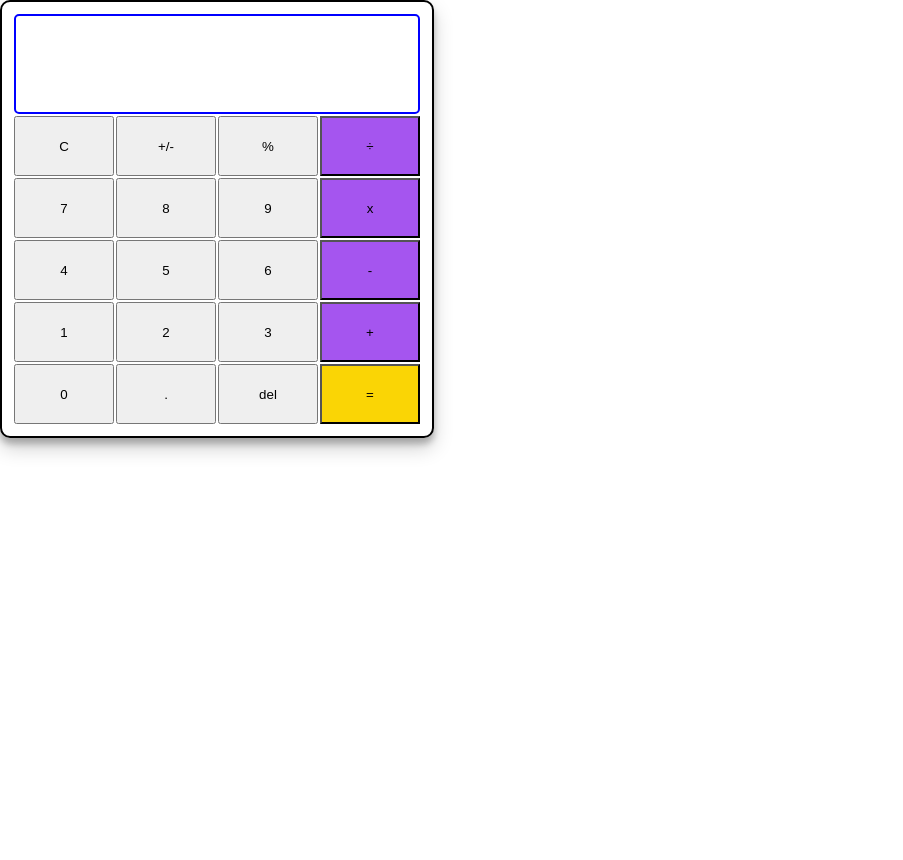
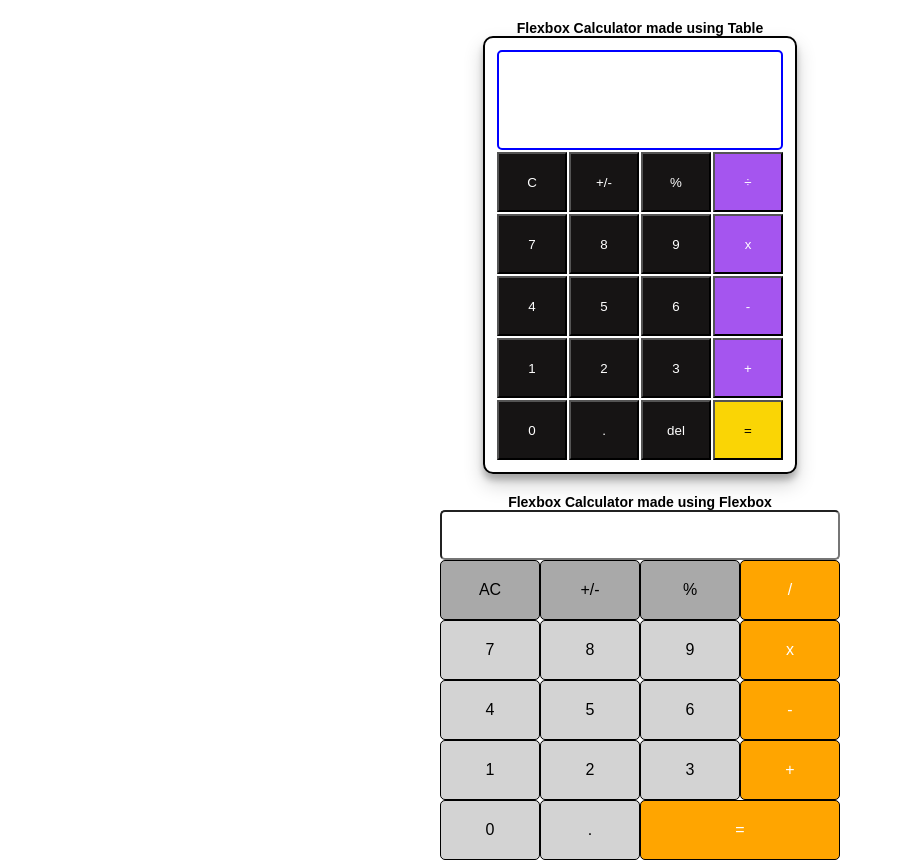
Before and after one commit to Nakachukwu/Portfolio, a plain HTML site: page calculator.html in a window 1280 px wide. Shown: the whole page, without its empty margins (0-903 px from the left). Before the commit the page ends 800 px from the top, so only its background shows below. Drawn offline with Linux system fonts and the light colour scheme.

Commit message:
flexbox calculator

```diff
--- a/calc.css
+++ b/calc.css
@@ -4,14 +4,20 @@
   padding: 0;
 }
 
+h2 {
+  text-align: center;
+  padding-top: 20px;
+  font-family: sans-serif;
+  font-size: 14px;
+}
 .calculator {
   border: 2px solid black;
   height: 400px;
-  width: 250px;
+  width: 200px;
   padding: 10px;
   border-radius: 10px;
   box-shadow: rgba(0, 0, 0, 0.19) 0px 10px 20px, rgba(0, 0, 0, 0.23) 0px 6px 6px;
-  font-weight: 100;
+  margin: 0 auto;
 }
 
 .result_display {
@@ -23,52 +29,60 @@
 }
 
 .button {
-  width: 100px;
+  width: 70px;
   height: 60px;
   cursor: pointer;
   font-family: sans-serif;
+  background-color: #161414;
+  color: white;
 }
 
 .operation {
   background-color: #a555ef;
+  color: white;
 }
 
 .equals {
   background-color: #fad505;
+  color: black;
 }
-/*
-@import url('https://fonts.googleapis.com/css2?family=Orbitron&display=swap');
-.calculator {
- padding: 10px;
- border-radius: 1em;
- height: 400px;
- width: 100px;
- margin: 0 auto;
- box-shadow: rgba(0, 0, 0, 0.19) 0px 10px 20px, rgba(0, 0, 0, 0.23) 0px 6px 6px;
+
+.button:active {
+  background: #e5e5e5;
+  box-shadow: inset 0px 0px 5px #c1c1c1;
 }
-.display-box {
- font-family: 'Orbitron', sans-serif;
- background-color: #dcdbe1;
- border: solid black 0.5px;
- color: black;
- border-radius: 5px;
- width: 100%;
- height: 65%;
+
+.flexContainer {
+  width: 400px;
+  margin: 0 auto;
+  display: flex;
+  border-radius: 90px;
 }
-.button {
- font-family: 'Orbitron', sans-serif;
- background-color: #64278f;
- color: white;
- border: solid black 0.5px;
- width: 100px;
- border-radius: 5px;
- height: 70%;
- outline: none;
+.flex-calculator {
+  border-radius: 20px;
 }
-.button:active {
- background: #e5e5e5;
- -webkit-box-shadow: inset 0px 0px 5px #c1c1c1;
- -moz-box-shadow: inset 0px 0px 5px #c1c1c1;
- box-shadow: inset 0px 0px 5px #c1c1c1;
+
+.results {
+  width: 400px;
+  height: 50px;
+  border-radius: 5px;
 }
-*/
+.buttonz {
+  width: 100px;
+  padding: 20px 0px;
+  text-align: center;
+  background-color: lightgray;
+  border: 1px solid black;
+  border-radius: 5px;
+  font-family: sans-serif;
+}
+.orange {
+  background-color: orange;
+  color: white;
+}
+.darkGray {
+  background-color: darkgray;
+}
+.doubleWidth {
+  flex: 2;
+}
--- a/calculator.html
+++ b/calculator.html
@@ -8,58 +8,8 @@
     <title>Calculator</title>
   </head>
   <body>
-    <!--
-    <div class="container">
-      <div class="header">Calculator</div>
-      <input type="text" class="result" />
-      <table>
-        <tr>
-          <td>
-            <input type="button" value="&radic;" class="global first-row" />
-          </td>
-          <td><input type="button" value="(" class="global first-row" /></td>
-          <td><input type="button" value=")" class="global first-row" /></td>
-          <td><input type="button" value="%" class="global first-row" /></td>
-        </tr>
-        <tr>
-          <td><input type="button" value="7" class="global" /></td>
-          <td><input type="button" value="8" class="global" /></td>
-          <td><input type="button" value="9" class="global" /></td>
-          <td><input type="button" value="/" class="global" /></td>
-        </tr>
-        <tr>
-          <td><input type="button" value="4" class="global" /></td>
-          <td><input type="button" value="5" class="global" /></td>
-          <td><input type="button" value="6" class="global" /></td>
-          <td><input type="button" value="X" class="global" /></td>
-        </tr>
-        <tr>
-          <td><input type="button" value="1" class="global" /></td>
-          <td><input type="button" value="2" class="global" /></td>
-          <td><input type="button" value="3" class="global" /></td>
-          <td><input type="button" value="-" class="global" /></td>
-        </tr>
-        <tr>
-          <td colspan="2">
-            <input type="button" value="0" class="global grey" />
-          </td>
-          <td><input type="button" value="." class="global" /></td>
-          <td rowspan="2">
-            <input type="button" value="+" class="global plus" />
-          </td>
-        </tr>
-        <tr>
-          <td>
-            <input type="button" value="Del" class="global red white-text" />
-          </td>
-          <td colspan="2">
-            <input type="button" value="=" class="global green white-text" />
-          </td>
-        </tr>
-      </table>
-    </div>
-    -->
-
+    <!-- Calculator made using table -->
+    <h2>Flexbox Calculator made using Table</h2>
     <table class="calculator">
       <tr>
         <td colspan="4"><input type="text" class="result_display" /></td>
@@ -95,5 +45,42 @@
         <td><input type="button" class="button equals" value="=" /></td>
       </tr>
     </table>
+
+    <!-- Calculator made using flexbox -->
+    <h2>Flexbox Calculator made using Flexbox</h2>
+    <div class="flex-calculator">
+      <div class="flexContainer">
+        <div><input type="text" class="results" /></div>
+      </div>
+      <div class="flexContainer">
+        <div class="buttonz darkGray">AC</div>
+        <div class="buttonz darkGray">+/-</div>
+        <div class="buttonz darkGray">%</div>
+        <div class="buttonz orange">/</div>
+      </div>
+      <div class="flexContainer">
+        <div class="buttonz">7</div>
+        <div class="buttonz">8</div>
+        <div class="buttonz">9</div>
+        <div class="buttonz orange">x</div>
+      </div>
+      <div class="flexContainer">
+        <div class="buttonz">4</div>
+        <div class="buttonz">5</div>
+        <div class="buttonz">6</div>
+        <div class="buttonz orange">-</div>
+      </div>
+      <div class="flexContainer">
+        <div class="buttonz">1</div>
+        <div class="buttonz">2</div>
+        <div class="buttonz">3</div>
+        <div class="buttonz orange">+</div>
+      </div>
+      <div class="flexContainer">
+        <div class="buttonz zero">0</div>
+        <div class="buttonz">.</div>
+        <div class="buttonz orange doubleWidth">=</div>
+      </div>
+    </div>
   </body>
 </html>
```
